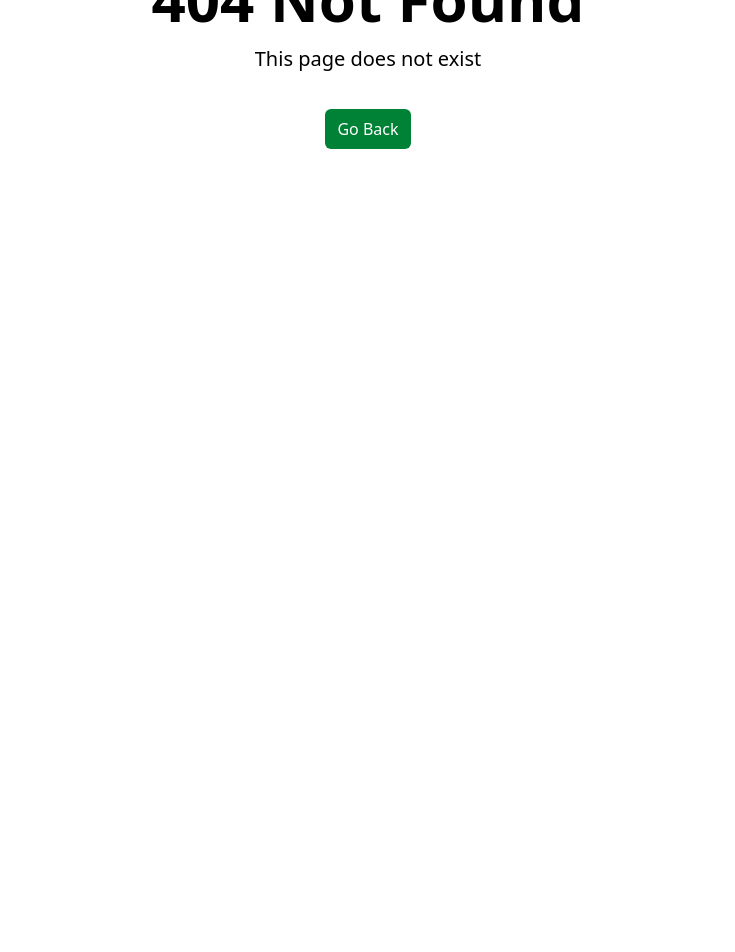
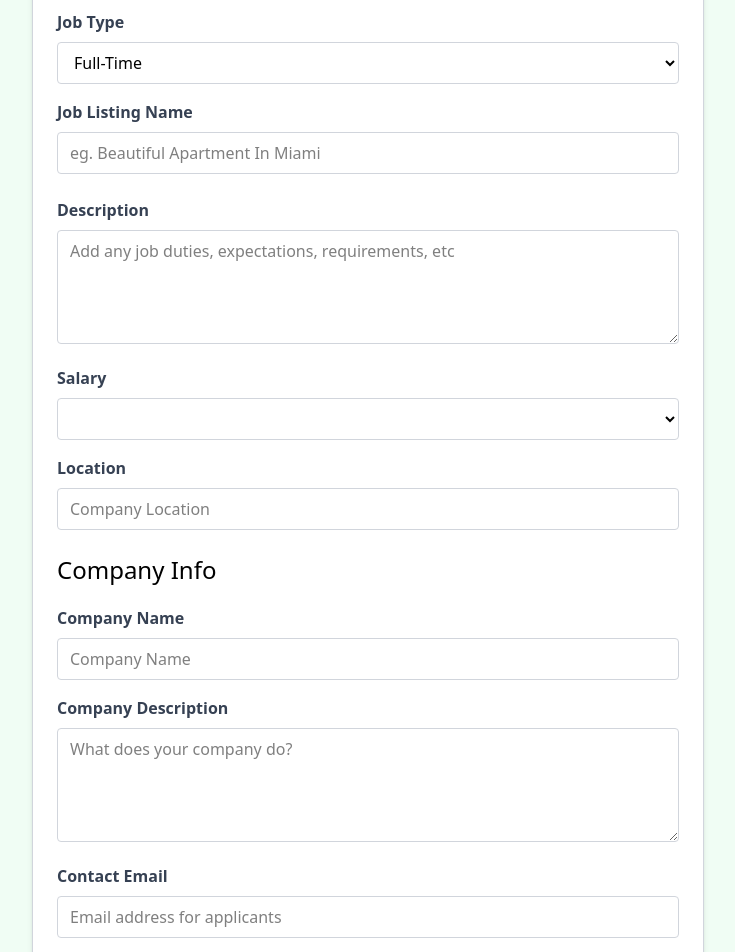
Before and after one commit to 314erry/vue-project, a Vue app: page /jobs/edit/1 in a window 1280 px wide. Before the commit this address had no page. Shown: the part 260-1212 px from the top of the page, without its empty margins (272-1007 px from the left). Before the commit the page ends 800 px from the top, so only its background shows below. Built offline with nearby package versions, Linux system fonts and the light colour scheme; no server answers.

Commit message:
Added edit job functionality, fetching job to update

```diff
--- a/src/router/index.js
+++ b/src/router/index.js
@@ -4,6 +4,7 @@
 import NotFoundView from '@/views/NotFoundView.vue';
 import JobView from '@/views/JobView.vue';
 import AddJobView from '@/views/AddJobView.vue';
+import EditJobView from '@/views/EditJobView.vue';
 
 const router = createRouter({
     history: createWebHistory(import.meta.env.BASE_URL),
@@ -28,6 +29,11 @@
         component: AddJobView
     },
     {
+        path: '/jobs/edit/:id',
+        name: 'edit-job',
+        component: EditJobView
+    },
+    {
         path: '/:catchAll(.*)',
         name: 'not-found',
         component: NotFoundView
--- /dev/null
+++ b/src/views/EditJobView.vue
@@ -0,0 +1,172 @@
+<template>
+    <section class="bg-green-50">
+        <div class="container m-auto max-w-2xl py-24">
+            <div class="bg-white px-6 py-8 mb-4 shadow-md rounded-md border m-4 md:m-0 border-gray-300">
+                <form @submit.prevent="handleSubmit">
+                    <h2 class="text-3xl text-center font-semibold mb-6">Edit Job</h2>
+
+                    <div class="mb-4">
+                        <label for="type" class="block text-gray-700 font-bold mb-2">Job Type</label>
+                        <select v-model="form.type" id="type" name="type"
+                            class="border rounded w-full py-2 px-3 border-gray-300" required>
+                            <option value="Full-Time">Full-Time</option>
+                            <option value="Part-Time">Part-Time</option>
+                            <option value="Remote">Remote</option>
+                            <option value="Internship">Internship</option>
+                        </select>
+                    </div>
+
+                    <div class="mb-4">
+                        <label class="block text-gray-700 font-bold mb-2">Job Listing Name</label>
+                        <input v-model="form.title" type="text" id="name" name="name"
+                            class="border rounded w-full py-2 px-3 mb-2 border-gray-300"
+                            placeholder="eg. Beautiful Apartment In Miami" required />
+                    </div>
+                    <div class="mb-4">
+                        <label for="description" class="block text-gray-700 font-bold mb-2">Description</label>
+                        <textarea v-model="form.description" id="description" name="description"
+                            class="border rounded w-full py-2 px-3 border-gray-300" rows="4"
+                            placeholder="Add any job duties, expectations, requirements, etc"></textarea>
+                    </div>
+
+                    <div class="mb-4">
+                        <label for="type" class="block text-gray-700 font-bold mb-2">Salary</label>
+                        <select v-model="form.salary" id="salary" name="salary"
+                            class="border rounded w-full py-2 px-3 border-gray-300" required>
+                            <option value="Under $50K">under $50K</option>
+                            <option value="$50K - $60K">$50 - $60K</option>
+                            <option value="$60K - $70K">$60 - $70K</option>
+                            <option value="$70K - $80K">$70 - $80K</option>
+                            <option value="$80K - $90K">$80 - $90K</option>
+                            <option value="$90K - $100K">$90 - $100K</option>
+                            <option value="$100K - $125K">$100 - $125K</option>
+                            <option value="$125K - $150K">$125 - $150K</option>
+                            <option value="$150K - $175K">$150 - $175K</option>
+                            <option value="$175K - $200K">$175 - $200K</option>
+                            <option value="Over $200K">Over $200K</option>
+                        </select>
+                    </div>
+
+                    <div class="mb-4">
+                        <label class="block text-gray-700 font-bold mb-2">
+                            Location
+                        </label>
+                        <input v-model="form.location" type="text" id="location" name="location"
+                            class="border rounded w-full py-2 px-3 mb-2 border-gray-300" placeholder="Company Location"
+                            required />
+                    </div>
+
+                    <h3 class="text-2xl mb-5">Company Info</h3>
+
+                    <div class="mb-4">
+                        <label for="company" class="block text-gray-700 font-bold mb-2">Company Name</label>
+                        <input v-model="form.company.name" type="text" id="company" name="company"
+                            class="border rounded w-full py-2 px-3 border-gray-300" placeholder="Company Name" />
+                    </div>
+
+                    <div class="mb-4">
+                        <label for="company_description" class="block text-gray-700 font-bold mb-2">Company
+                            Description</label>
+                        <textarea v-model="form.company.description" id="company_description" name="company_description"
+                            class="border rounded w-full py-2 px-3 border-gray-300" rows="4"
+                            placeholder="What does your company do?"></textarea>
+                    </div>
+
+                    <div class="mb-4">
+                        <label for="contact_email" class="block text-gray-700 font-bold mb-2">Contact Email</label>
+                        <input v-model="form.company.contactEmail" type="email" id="contact_email" name="contact_email"
+                            class="border rounded w-full py-2 px-3 border-gray-300"
+                            placeholder="Email address for applicants" required />
+                    </div>
+                    <div class="mb-4">
+                        <label for="contact_phone" class="block text-gray-700 font-bold mb-2">Contact Phone</label>
+                        <input v-model="form.company.contactPhone" type="tel" id="contact_phone" name="contact_phone"
+                            class="border rounded w-full py-2 px-3 border-gray-300"
+                            placeholder="Optional phone for applicants" />
+                    </div>
+
+                    <div>
+                        <button
+                            class="bg-green-500 hover:bg-green-600 text-white font-bold py-2 px-4 rounded-full w-full focus:outline-none focus:shadow-outline"
+                            type="submit">
+                            Update Job
+                        </button>
+                    </div>
+                </form>
+            </div>
+        </div>
+    </section>
+</template>
+
+<script>
+import axios from 'axios';
+
+export default {
+    data() {
+        return {
+            form: {
+                type: 'Full-Time',
+                title: '',
+                description: '',
+                salary: '',
+                location: '',
+                company: {
+                    name: '',
+                    description: '',
+                    contactEmail: '',
+                    contactPhone: ''
+                }
+            },
+            jobId: this.$route.params.id,
+            job: {},
+            isLoading: true
+        }
+    },
+
+    async mounted() {
+        try {
+            const response = await axios.get(`/api/jobs/${this.jobId}`);
+            this.job = response.data;
+            this.form.type = this.job.type;
+            this.form.title = this.job.title;
+            this.form.description = this.job.description;
+            this.form.salary = this.job.salary;
+            this.form.location = this.job.location;
+            this.form.company.name = this.job.company.name;
+            this.form.company.description = this.job.company.description;
+            this.form.company.contactEmail = this.job.company.contactEmail;
+            this.form.company.contactPhone = this.job.company.contactPhone;
+        } catch (error) {
+            console.log('Error fetching job', error);
+        } finally {
+            this.isLoading = false;
+        }
+    },
+
+    methods: {
+        async handleSubmit() {
+
+            const updatedJob = {
+                type: this.form.type,
+                title: this.form.title,
+                description: this.form.description,
+                salary: this.form.salary,
+                location: this.form.location,
+                company: {
+                    name: this.form.company.name,
+                    description: this.form.company.description,
+                    contactEmail: this.form.company.contactEmail,
+                    contactPhone: this.form.company.contactPhone
+                }
+            };
+
+            try {
+                const response = await axios.put(`/api/jobs/${this.jobId}`, updatedJob);
+                this.$router.push(`/jobs/${response.data.id}`);
+            } catch (error) {
+                console.error('Error fetching jobs', error);
+            }
+        }
+    },
+}
+</script>
--- a/src/views/JobView.vue
+++ b/src/views/JobView.vue
@@ -92,6 +92,7 @@
     data() {
         return {
             job: [],
+            jobId: this.$route.params.id,
             isLoading: true
         }
     },
@@ -99,8 +100,7 @@
 
     async mounted() {
         try {
-            const jobId = this.$route.params.id;
-            const response = await axios.get(`/api/jobs/${jobId}`);
+            const response = await axios.get(`/api/jobs/${this.jobId}`);
             this.job = response.data;
         } catch (error) {
             console.error('Error fetching job', error);
@@ -112,8 +112,7 @@
     methods: {
         async deleteJob() {
             try {
-                const jobId = this.$route.params.id;
-                await axios.delete(`/api/jobs/${jobId}`);
+                await axios.delete(`/api/jobs/${this.jobId}`);
                 this.$router.push('/jobs')
             } catch (error) {
                 console.log('Error deleting job', error)
```
